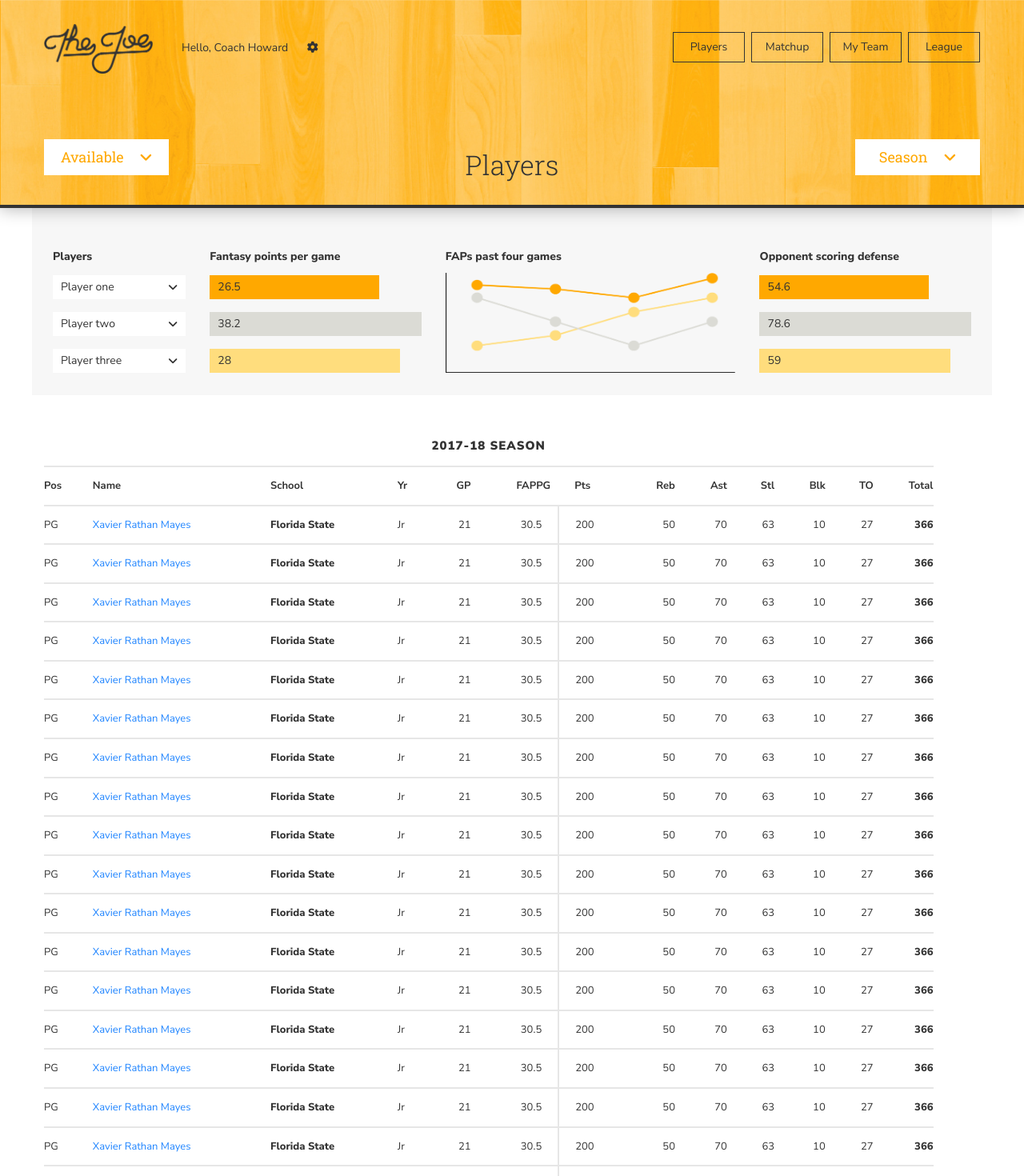
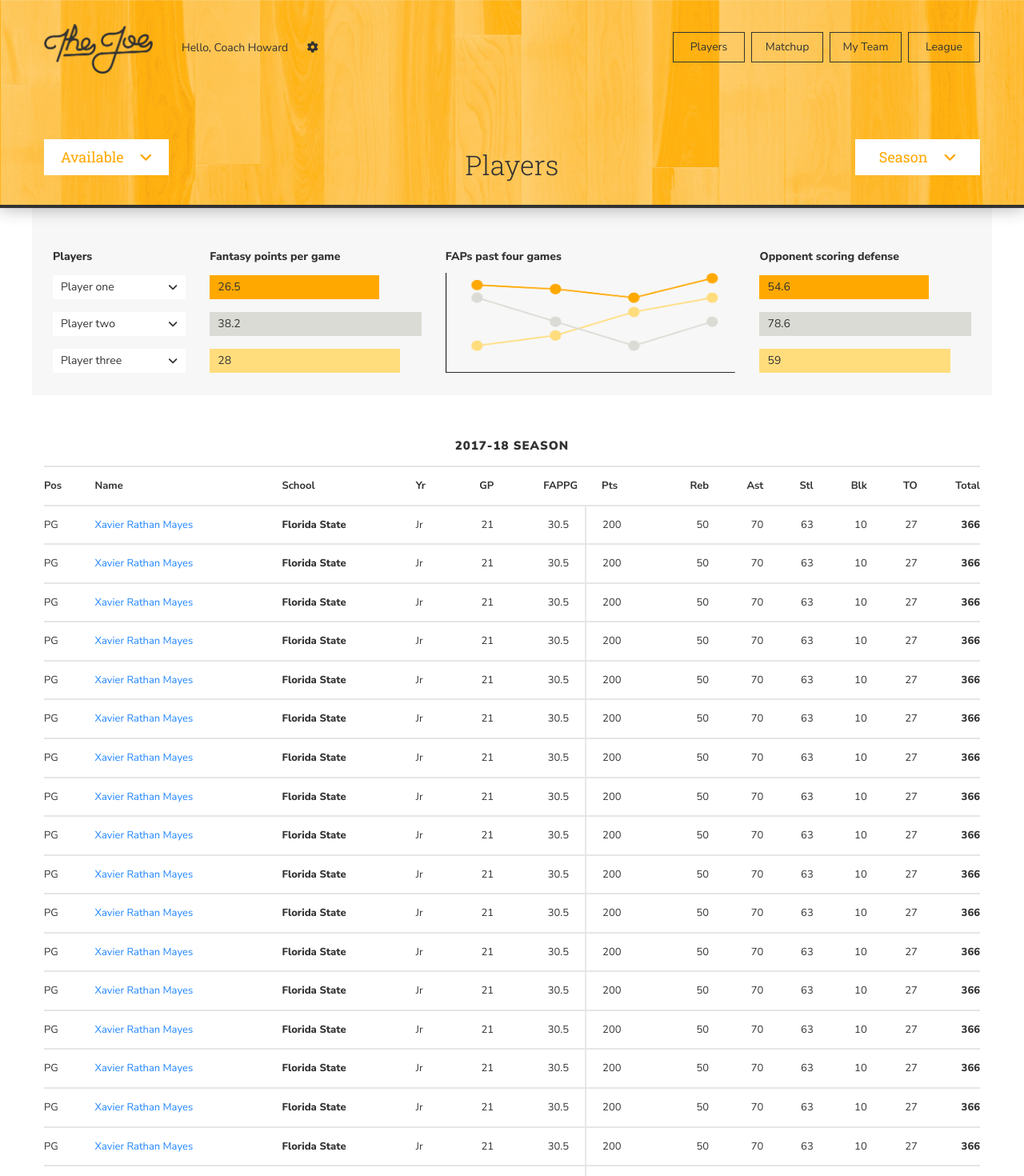
Before and after one commit to benjhoward/thejoe-react, a React (Create React App) app: page /players in a window 1280 px wide. Shown: the top 1470 px of the page at 80% size. Built offline with nearby package versions, Linux system fonts and the light colour scheme.

Commit message:
changed with to 100% on players-page table

```diff
--- a/src/Players.js
+++ b/src/Players.js
@@ -109,7 +109,7 @@ class Players extends Component {
             <div className="row">
               <div className="col-md-12">
 
-                <table className="matchup-roster players-list">
+                <table className="matchup-roster players-list players-page">
                   <tbody>
                     <tr>
                       <th colSpan="13" className="matchup-team">2017-18 SEASON</th>
--- a/src/css/players-styles.css
+++ b/src/css/players-styles.css
@@ -57,3 +57,7 @@
   background-size: 100% 100%;
   margin-top: 10px;
 }
+
+.players-page {
+  width: 100% !important;
+}
```
